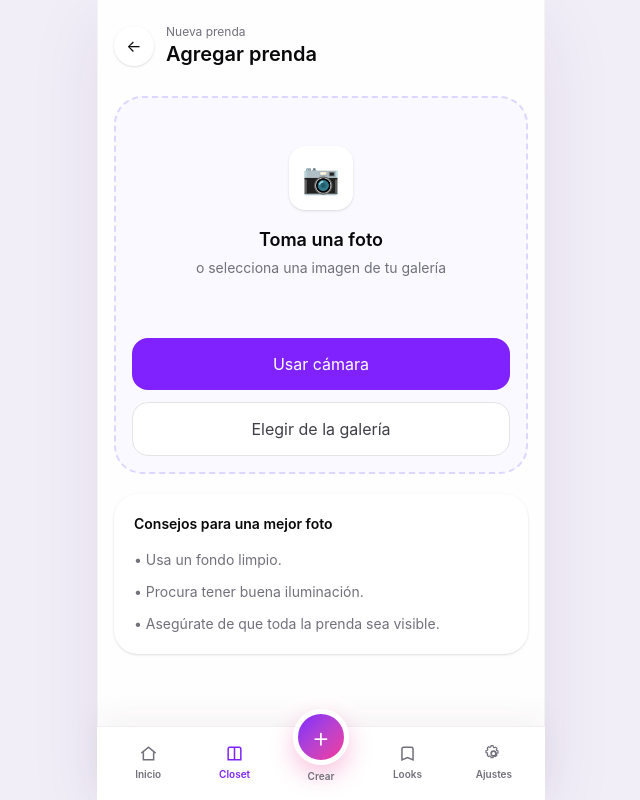
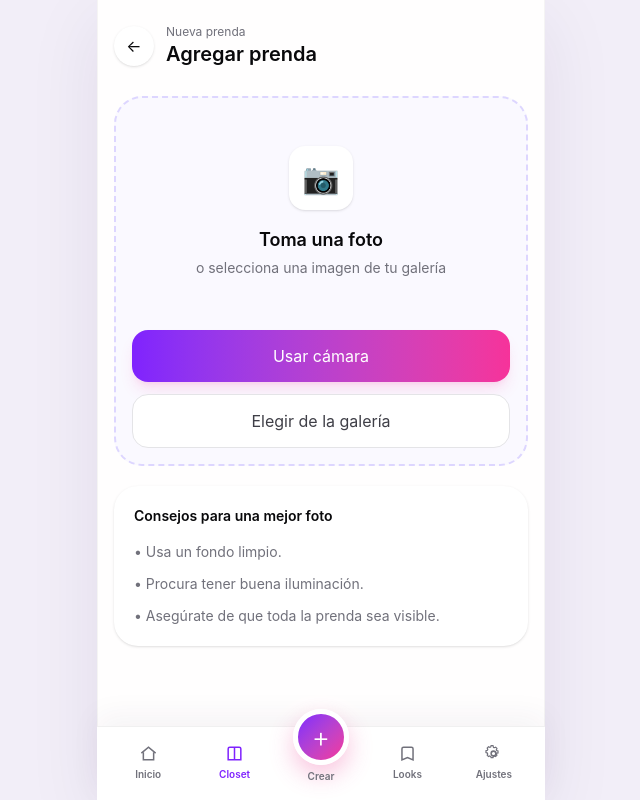
Before and after one commit to Mendo0729/My-Virtual-Closet, a React (Vite) app: page /closet/new in a window 1280 px wide. Shown: the whole page, without its empty margins (319-959 px from the left). Built offline with nearby package versions, Linux system fonts and the light colour scheme.

Commit message:
Restyle image picker actions

```diff
--- a/src/features/wardrobe/ui/components/ImagePicker.tsx
+++ b/src/features/wardrobe/ui/components/ImagePicker.tsx
@@ -42,7 +42,7 @@ export default function ImagePicker({ onSelect, disabled = false }: ImagePickerP
         type="button"
         disabled={disabled}
         onClick={() => cameraInputRef.current?.click()}
-        className="mt-7 w-full rounded-2xl bg-violet-600 px-4 py-3.5 text-sm font-semibold text-white transition active:scale-[0.99] disabled:cursor-not-allowed disabled:opacity-60"
+        className="mt-5 w-full rounded-2xl bg-gradient-to-r from-violet-600 to-pink-500 px-4 py-3.5 text-sm font-extrabold text-white shadow-lg shadow-pink-500/15 transition active:scale-[0.99] disabled:cursor-not-allowed disabled:opacity-60"
       >
         Usar cámara
       </button>
@@ -51,7 +51,7 @@ export default function ImagePicker({ onSelect, disabled = false }: ImagePickerP
         type="button"
         disabled={disabled}
         onClick={() => galleryInputRef.current?.click()}
-        className="mt-3 w-full rounded-2xl border border-zinc-200 bg-white px-4 py-3.5 text-sm font-semibold text-zinc-700 transition active:scale-[0.99] disabled:cursor-not-allowed disabled:opacity-60"
+        className="mt-3 w-full rounded-2xl border border-zinc-200 bg-white px-4 py-3.5 text-sm font-bold text-zinc-700 transition active:scale-[0.99] disabled:cursor-not-allowed disabled:opacity-60 dark:border-white/10 dark:bg-[#111c2e] dark:text-slate-100"
       >
         Elegir de la galería
       </button>
```
